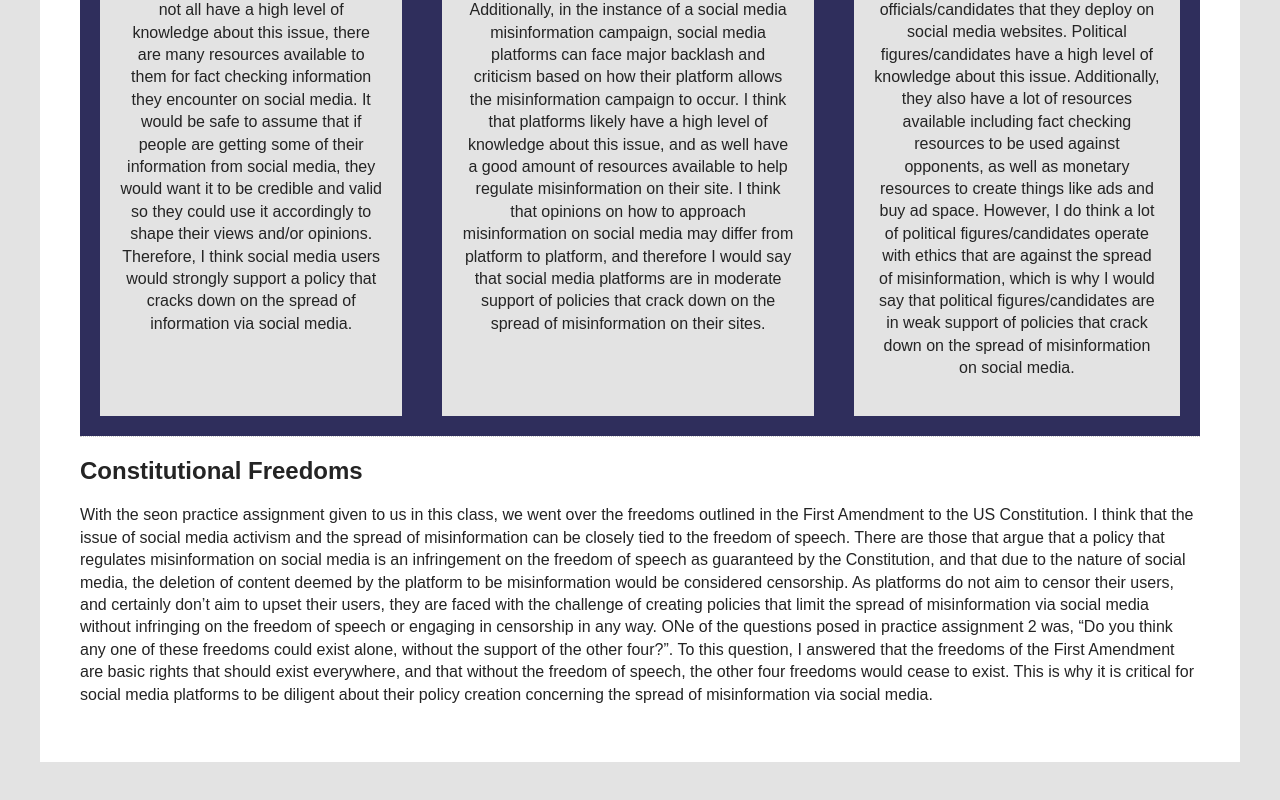
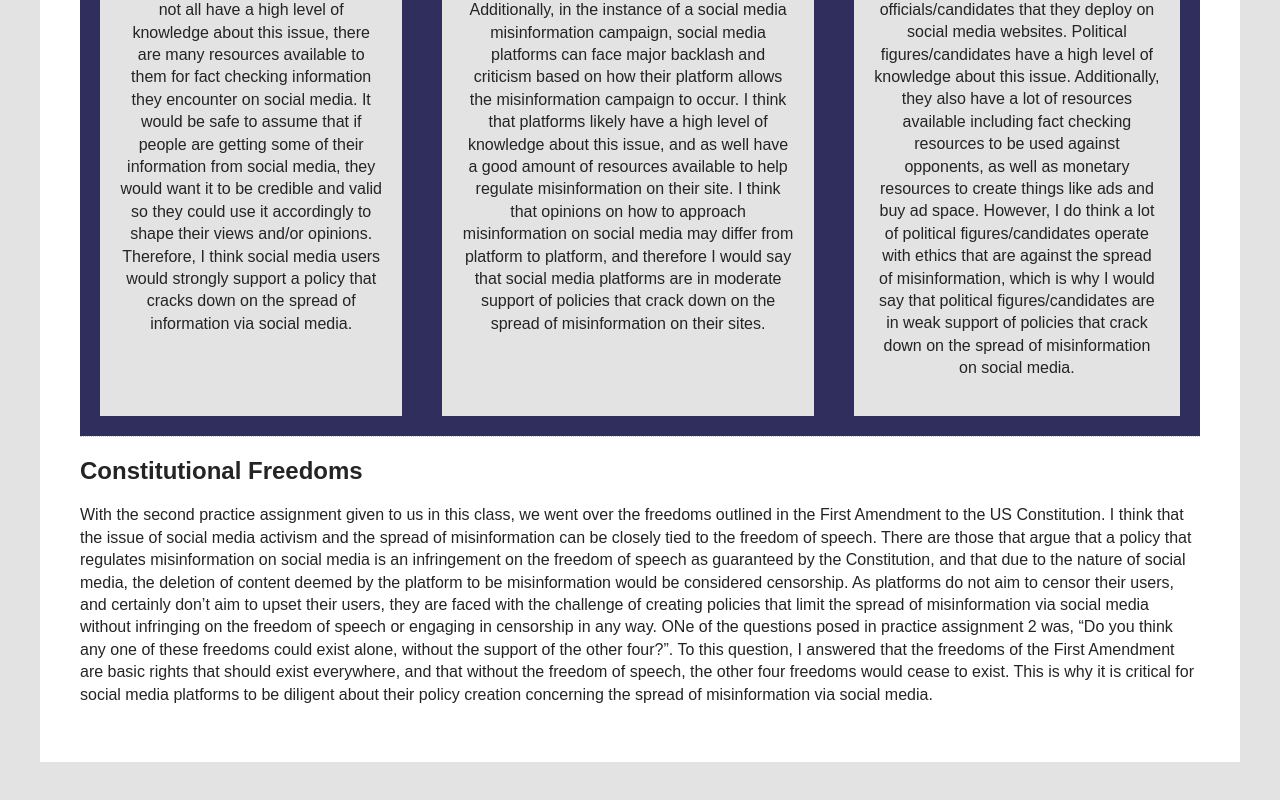
Before and after one commit to kurnatja/studentportfolio_jacobkurnat, a plain HTML site: page stkhldr_const_frdm.html in a window 1280 px wide. Shown: the part 811-1611 px from the top of the page. Drawn offline with Linux system fonts and the light colour scheme.

Commit message:
fixing spelling error

```diff
--- a/stkhldr_const_frdm.html
+++ b/stkhldr_const_frdm.html
@@ -40,7 +40,7 @@
     <section>
         <h2>Constitutional Freedoms</h2>
         <article>
-            <p>With the seon practice assignment given to us in this class, we went over the freedoms outlined in the First Amendment to the US Constitution. I think that the issue of social media activism and the spread of misinformation can be closely tied to the freedom of speech. There are those that argue that a policy that regulates misinformation on social media is an infringement on the freedom of speech as guaranteed by the Constitution, and that due to the nature of social media, the deletion of content deemed by the platform to be misinformation would be considered censorship. As platforms do not aim to censor their users, and certainly don’t aim to upset their users, they are faced with the challenge of creating policies that limit the spread of misinformation via social media without infringing on the freedom of speech or engaging in censorship in any way. ONe of the questions posed in practice assignment 2 was, “Do you think any one of these freedoms could exist alone, without the support of the other four?”. To this question, I answered that the freedoms of the First Amendment are basic rights that should exist everywhere, and that without the freedom of speech, the other four freedoms would cease to exist. This is why it is critical for social media platforms to be diligent about their policy creation concerning the spread of misinformation via social media.</p>
+            <p>With the second practice assignment given to us in this class, we went over the freedoms outlined in the First Amendment to the US Constitution. I think that the issue of social media activism and the spread of misinformation can be closely tied to the freedom of speech. There are those that argue that a policy that regulates misinformation on social media is an infringement on the freedom of speech as guaranteed by the Constitution, and that due to the nature of social media, the deletion of content deemed by the platform to be misinformation would be considered censorship. As platforms do not aim to censor their users, and certainly don’t aim to upset their users, they are faced with the challenge of creating policies that limit the spread of misinformation via social media without infringing on the freedom of speech or engaging in censorship in any way. ONe of the questions posed in practice assignment 2 was, “Do you think any one of these freedoms could exist alone, without the support of the other four?”. To this question, I answered that the freedoms of the First Amendment are basic rights that should exist everywhere, and that without the freedom of speech, the other four freedoms would cease to exist. This is why it is critical for social media platforms to be diligent about their policy creation concerning the spread of misinformation via social media.</p>
         </article>
     </section>
 </body>
```
